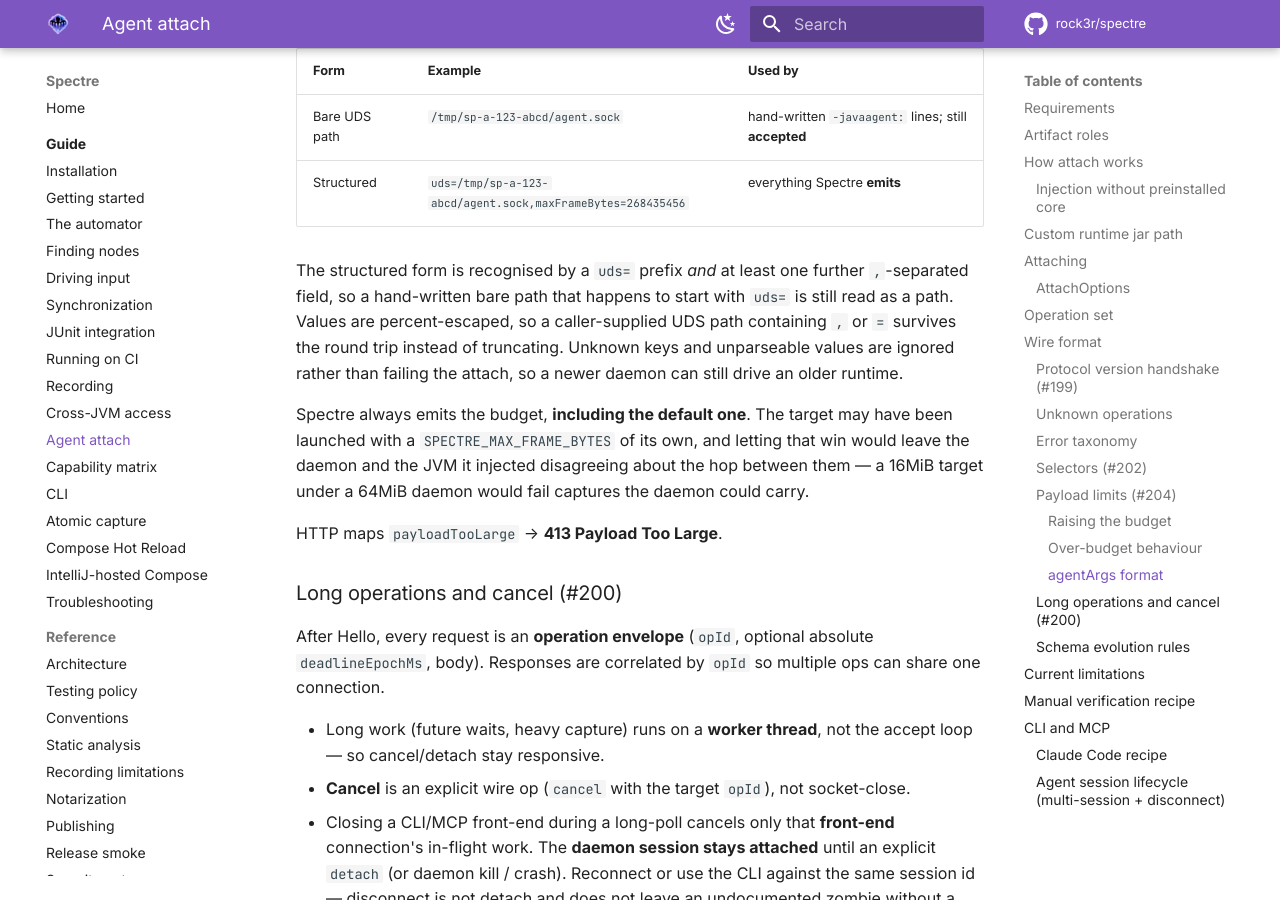
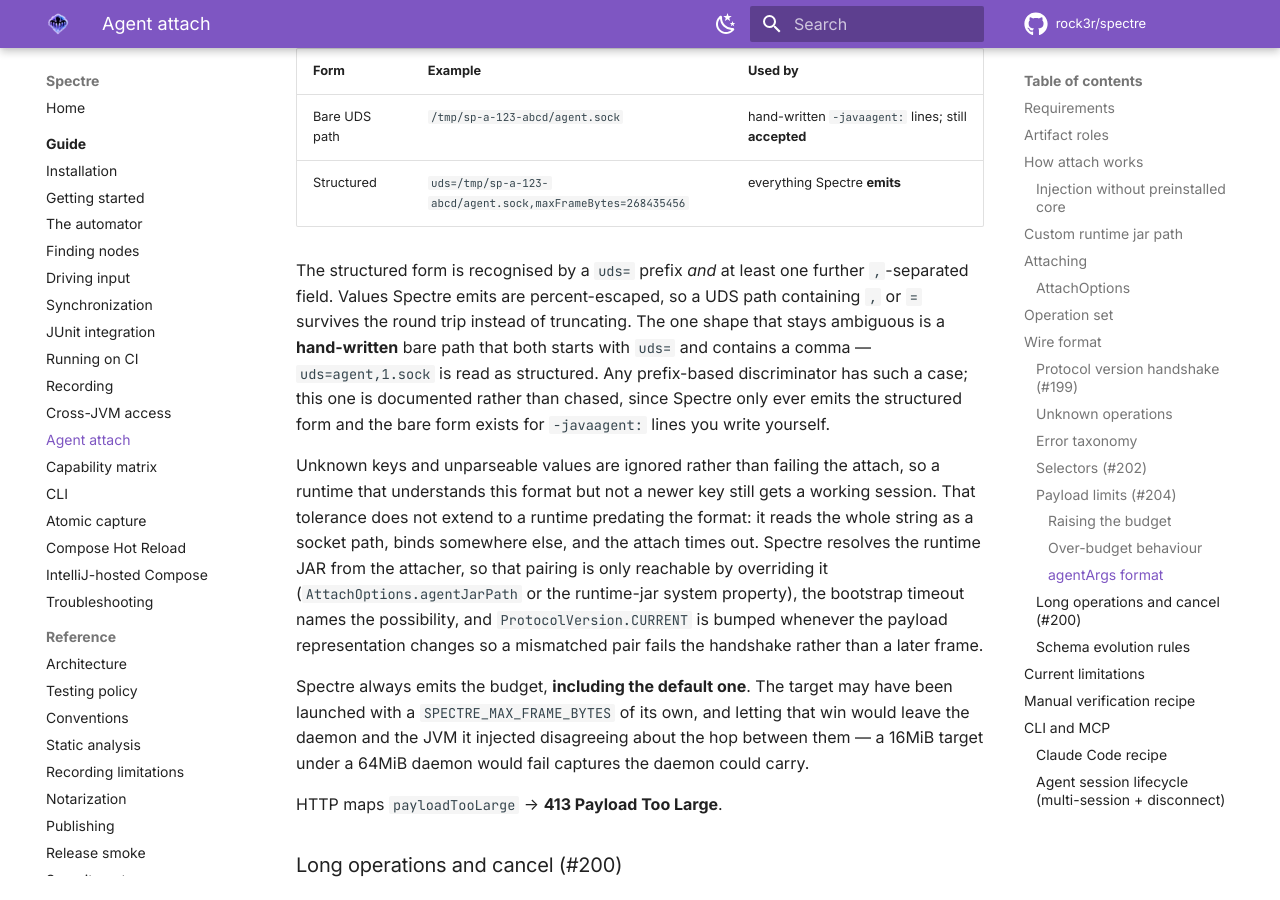
Before and after one commit to rock3r/spectre, an MkDocs documentation site: the page built from docs/guide/agent.md, in a window 1280 px wide and 900 px high, scrolled down 12774 px. Built offline with MkDocs 1.6.1 and Material for MkDocs 9.7.7, drawn with Linux system fonts in a browser that asks for light colours; comment, search, counter and statistics services are not loaded.

Commit message:
docs(agent): restore the older-runtime qualification, document the residual ambiguity
A later edit clobbered the correction from an earlier round, so the guide
still claimed a newer daemon can drive an older runtime without
qualification. It cannot: a runtime predating structured agentArgs reads
the whole string as a socket path and the attach times out. Restored,
with how that pairing is reachable and what catches it.

Also stated the one shape the prefix+separator rule still misreads — a
hand-written bare path that both starts with `uds=` and contains a comma.
Every prefix-based discriminator has such a filename; documenting the
constraint is the honest resolution, since Spectre only ever emits the
structured form and the bare form exists for -javaagent: lines written by
hand.

Co-Authored-By: Claude Opus 5 <noreply@anthropic.com>

```diff
--- a/docs/guide/agent.md
+++ b/docs/guide/agent.md
@@ -485,11 +485,21 @@ shared FS from #181); the wire layer does not invent a second path for oversized
 | Structured | `uds=/tmp/sp-a-123-abcd/agent.sock,maxFrameBytes=268435456` | everything Spectre **emits** |
 
 The structured form is recognised by a `uds=` prefix *and* at least one further `,`-separated
-field, so a hand-written bare path that happens to start with `uds=` is still read as a path.
-Values are percent-escaped, so a caller-supplied UDS path containing `,` or `=` survives the round
-trip instead of truncating.
-Unknown keys and unparseable values are ignored rather than failing the attach, so a newer daemon
-can still drive an older runtime.
+field. Values Spectre emits are percent-escaped, so a UDS path containing `,` or `=` survives the
+round trip instead of truncating. The one shape that stays ambiguous is a **hand-written** bare
+path that both starts with `uds=` and contains a comma — `uds=agent,1.sock` is read as structured.
+Any prefix-based discriminator has such a case; this one is documented rather than chased, since
+Spectre only ever emits the structured form and the bare form exists for `-javaagent:` lines you
+write yourself.
+
+Unknown keys and unparseable values are ignored rather than failing the attach, so a runtime that
+understands this format but not a newer key still gets a working session. That tolerance does not
+extend to a runtime predating the format: it reads the whole string as a socket path, binds
+somewhere else, and the attach times out. Spectre resolves the runtime JAR from the attacher, so
+that pairing is only reachable by overriding it (`AttachOptions.agentJarPath` or the runtime-jar
+system property), the bootstrap timeout names the possibility, and `ProtocolVersion.CURRENT` is
+bumped whenever the payload representation changes so a mismatched pair fails the handshake rather
+than a later frame.
 
 Spectre always emits the budget, **including the default one**. The target may have been launched
 with a `SPECTRE_MAX_FRAME_BYTES` of its own, and letting that win would leave the daemon and the
```
Also changed, not shown: 1 other file.
